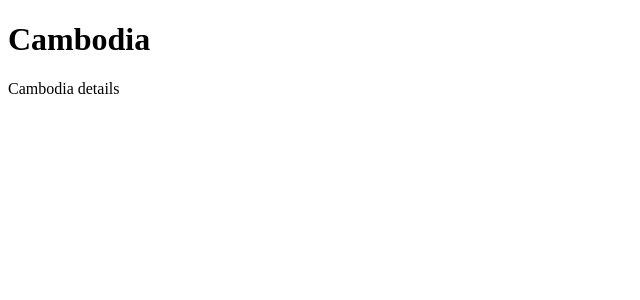
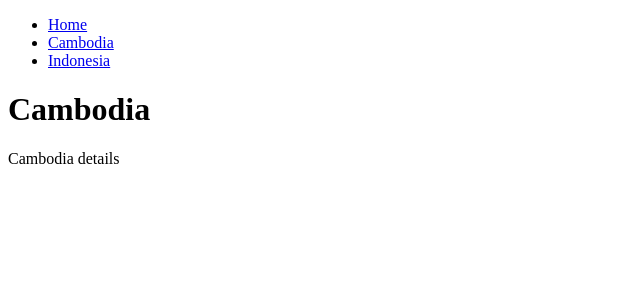
Before and after one commit to beths-travel-blog/next-travelblog, a Next.js app: page /blog/cambodia in a window 1280 px wide. Shown: the top 300 px of the page, without its empty margins (0-640 px from the left). Built offline with nearby package versions, Linux system fonts and the light colour scheme.

Commit message:
chore: add href

```diff
--- a/components/NavBar.tsx
+++ b/components/NavBar.tsx
@@ -1,15 +1,22 @@
 import React from "react";
+
+import posts from "../article-content/mock-posts.json";
 
 const NavBar = () => {
   return (
     <nav>
       <ul>
         <li>
-          <a href="/"> Home </a>
+          <a href="/home"> Home </a>
         </li>
-        <li>
-          <a href="/article-list"> Article List </a>
-        </li>
+        {Object.entries(posts).map((value, index) => {
+          const test = "/blog/" + value[0];
+          return (
+            <li key={index}>
+              <a href={test}> {value[1].title} </a>
+            </li>
+          );
+        })}
       </ul>
     </nav>
   );
--- a/pages/blog/[slug].tsx
+++ b/pages/blog/[slug].tsx
@@ -1,5 +1,9 @@
 import { useRouter } from "next/router";
+
+import NavBar from "../../components/NavBar";
 import posts from "../../article-content/mock-posts.json";
+import React from "react";
+
 const Slug = () => {
   const router = useRouter();
 
@@ -8,10 +12,11 @@ const Slug = () => {
   if (!post) return <p></p>;
 
   return (
-    <>
+    <React.Fragment>
+      <NavBar />
       <h1>{post.title}</h1>
       <p>{post.content}</p>
-    </>
+    </React.Fragment>
   );
 };
 
```
Also changed, not shown: pages/home.tsx (+0 -11 lines).
